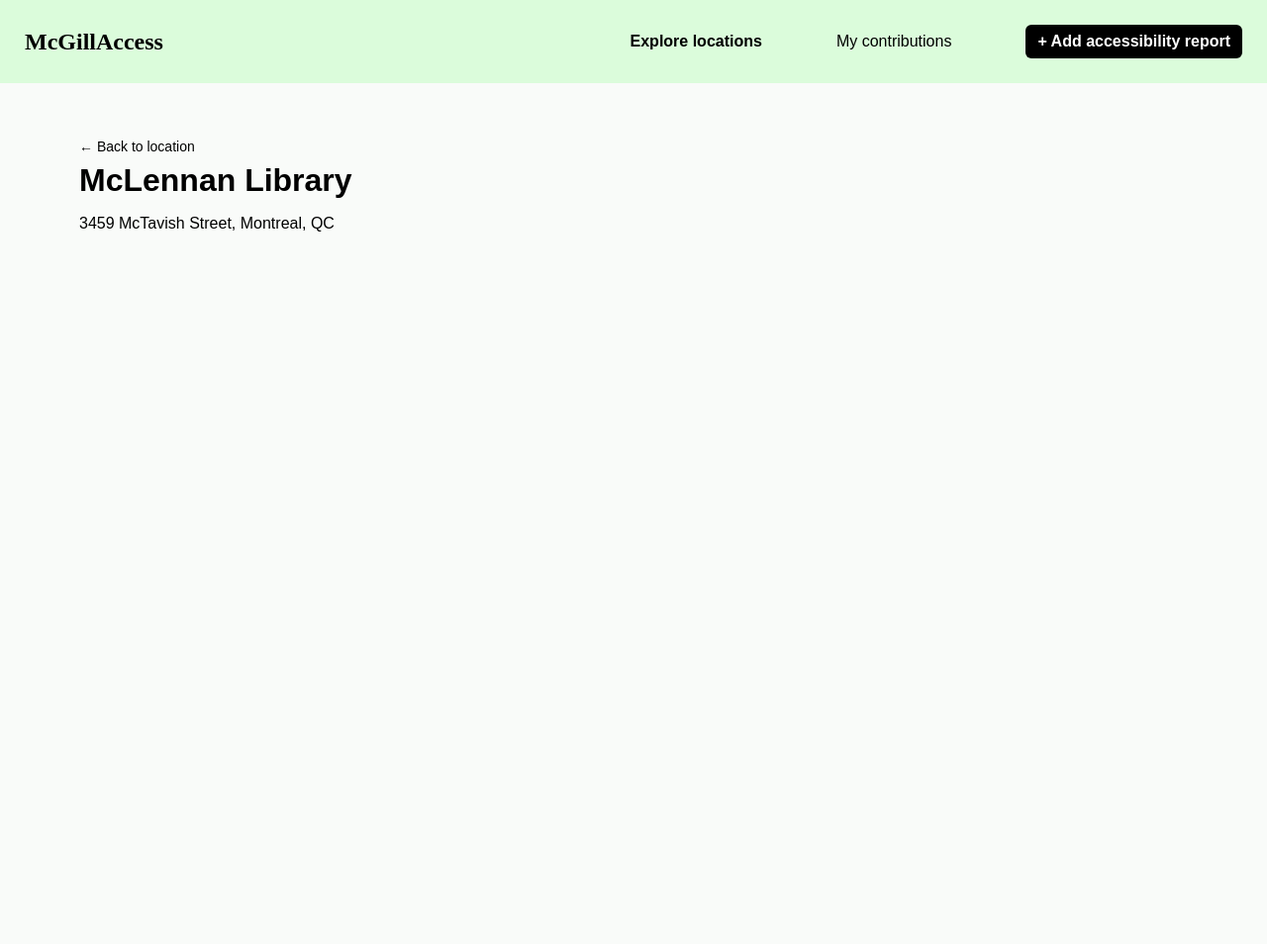
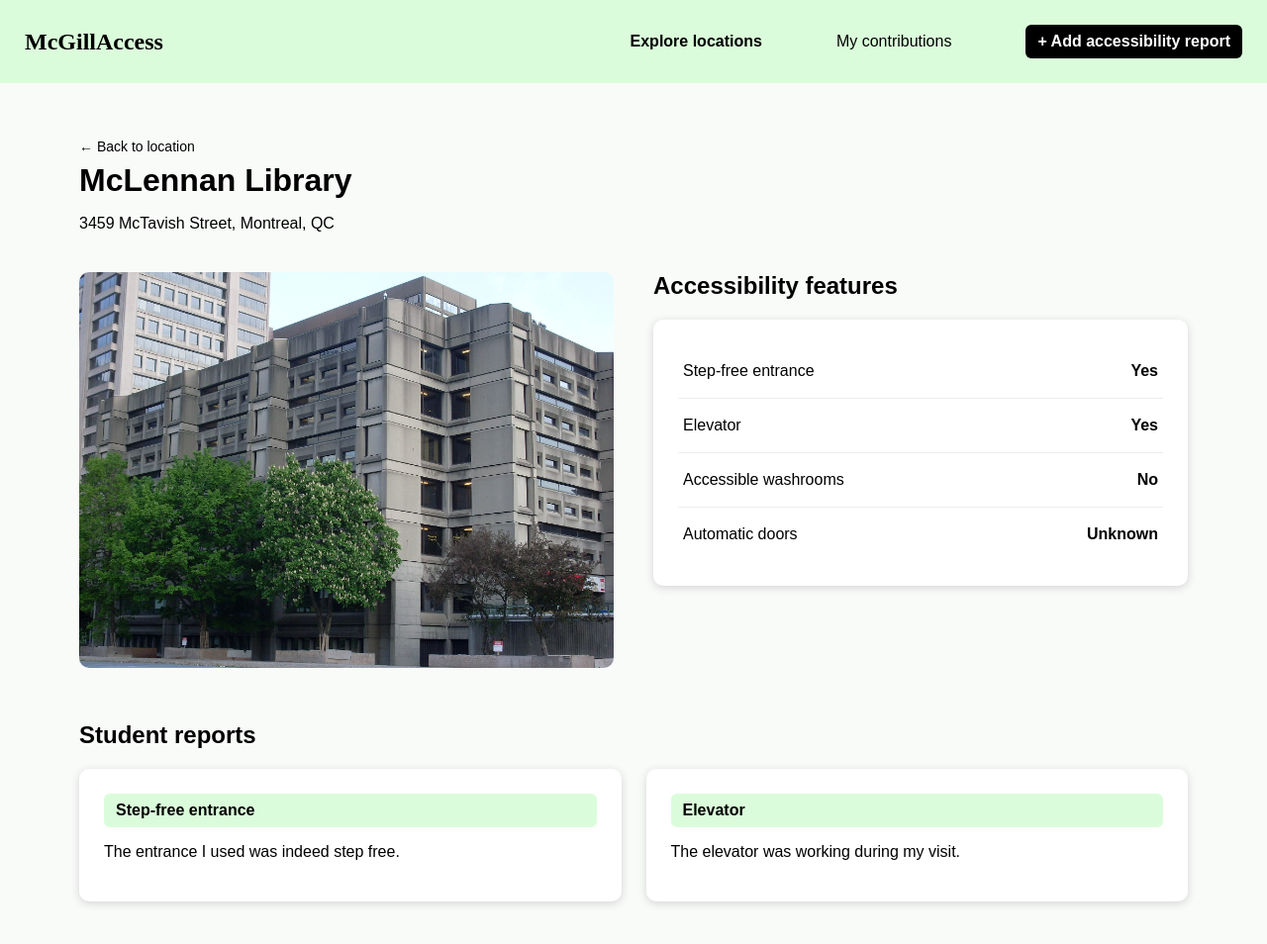
Before and after one commit to rtsej/COMP307_Project, a plain HTML site: page location.html in a window 1280 px wide. Shown: the whole page at 99% size. Before the commit the page ends 800 px from the top, so only its background shows below. Drawn offline with Linux system fonts and the light colour scheme.

Commit message:
worked on location

```diff
--- a/location.html
+++ b/location.html
@@ -60,6 +60,83 @@
             font-family: sans-serif;
             padding-left: 80px;
         }
+
+        .content {
+            display: flex;
+            margin: 40px 80px;
+            gap: 40px;
+            font-family: sans-serif;
+        }
+
+        .buildingImage {
+            width: 50%;
+        }
+
+        .buildingImage img {
+            width: 100%;
+            height: 400px;
+            object-fit: cover;
+            border-radius: 10px;
+        }
+
+        .accessibility {
+            width: 50%;
+        }
+
+        .accessibility h2 {
+            margin-top: 0;
+        }
+
+        .features {
+            background-color: white;
+            padding: 25px;
+            border-radius: 10px;
+            box-shadow: 0 2px 8px lightgray;
+        }
+
+        .feature {
+            display: flex;
+            justify-content: space-between;
+            padding: 18px 5px;
+            border-bottom: 1px solid #eeeeee;
+        }
+
+        .feature:last-child {
+            border-bottom: none;
+        }
+
+        .status {
+            font-weight: bold;
+        }
+
+        .reports {
+            margin: 50px 80px;
+            font-family: sans-serif;
+        }
+
+        .reports h2 {
+            margin-bottom: 20px;
+        }
+
+        .reportList {
+            display: flex;
+            gap: 25px;
+        }
+
+        .reportCard {
+            flex: 1;
+            background-color: white;
+            padding: 25px;
+            border-radius: 10px;
+            box-shadow: 0 2px 8px lightgray;
+        }
+
+        .reportFeature {
+            display: block;
+            background-color: #dbfcdb;
+            padding: 8px 12px;
+            border-radius: 6px;
+        }
     </style>
 </head>
 
@@ -76,7 +153,58 @@
     <a href="location.html" class="back">← Back to location</a> <!-- redirect to location page -->
 
     <h1 class="title">McLennan Library</h1>
-    <p class="subtitle">3459 McTavish Street, Montreal, QC</p>
+    <p class="subtitle">3459 McTavish Street, Montreal, QC</p> <!-- missing location symbol, check Canva -->
+
+    <div class="content"> <!-- HARDCODED -->
+
+        <div class="buildingImage">
+            <img src="mclennan.jpg" alt="McLennan Library">
+        </div>
+
+        <div class="accessibility">
+
+            <h2>Accessibility features</h2>
+
+            <div class="features">
+                <div class="feature">
+                    <span>Step-free entrance</span>
+                    <span class="status">Yes</span>
+                </div>
+
+                <div class="feature">
+                    <span>Elevator</span>
+                    <span class="status">Yes</span>
+                </div>
+
+                <div class="feature">
+                    <span>Accessible washrooms</span>
+                    <span class="status">No</span>
+                </div>
+
+                <div class="feature">
+                    <span>Automatic doors</span>
+                    <span class="status">Unknown</span>
+                </div>
+            </div>
+        </div>
+    </div>
+
+    <div class="reports"> <!-- HARDCODED -->
+
+        <h2>Student reports</h2>
+
+        <div class="reportList">
+            <div class="reportCard">
+                <b class="reportFeature">Step-free entrance</b>
+                <p>The entrance I used was indeed step free.</p>
+            </div>
+
+            <div class="reportCard">
+                <b class="reportFeature">Elevator</b>
+                <p>The elevator was working during my visit.</p>
+            </div>
+        </div>
+    </div>
 </body>
 
 </html>
```
Also changed, not shown: mclennan.jpg (added).
